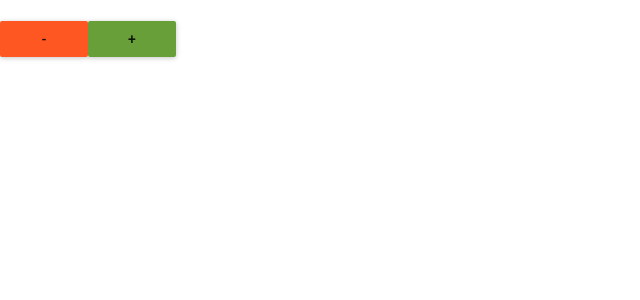
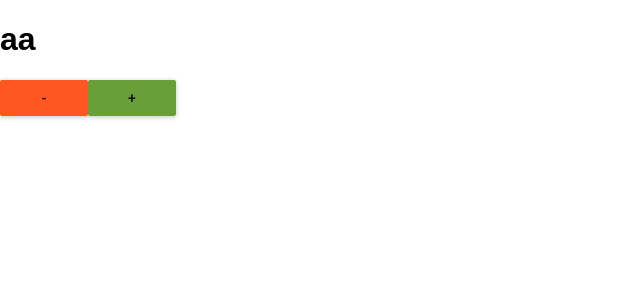
Before and after one commit to madzia89/reduxone, a React (Create React App) app: page / in a window 1280 px wide. Shown: the top 300 px of the page, without its empty margins (0-640 px from the left). Built offline with nearby package versions, Linux system fonts and the light colour scheme.

Commit message:
install and apply react-redux to index.js

```diff
--- a/package.json
+++ b/package.json
@@ -6,6 +6,7 @@
     "material-ui": "^0.20.1",
     "react": "^16.3.2",
     "react-dom": "^16.3.2",
+    "react-redux": "^5.0.7",
     "react-scripts": "1.1.4",
     "redux": "^4.0.0"
   },
--- a/src/App.js
+++ b/src/App.js
@@ -5,7 +5,7 @@ class App extends Component {
     render() {
         return (
             <div className="App">
-                <h1></h1>
+                <h1>aa</h1>
                 <Controls/>
 
             </div>
--- a/src/index.js
+++ b/src/index.js
@@ -4,8 +4,16 @@ import './index.css'
 import App from './App'
 import {store} from './store'
 import MuiThemeProvider from 'material-ui/styles/MuiThemeProvider'
+import {Provider} from 'react-redux'
 
 
 
 
-ReactDOM.render(<MuiThemeProvider><App /></MuiThemeProvider>, document.getElementById('root'))
+ReactDOM.render(
+    <Provider store = {store}>
+        <MuiThemeProvider>
+            <App />
+        </MuiThemeProvider>
+    </Provider>,
+    document.getElementById('root')
+)
--- a/src/store.js
+++ b/src/store.js
@@ -3,13 +3,13 @@ import counter, {inc, dec} from './state/counter'
 import todos, {add, del} from './state/todos'
 // import counter2, {inc as incCounter2, dec as decCounter2} from './state/counter2'
 
-const reducer = combineReducers({
+export const reducer = combineReducers({
     counter, //counter w tym miejscu mówi reducerowi że to jest stan counter
     todos,
     // counter2
 })
 
-const store = createStore(
+export const store = createStore(
     reducer,
     window.__REDUX_DEVTOOLS_EXTENSION__ && window.__REDUX_DEVTOOLS_EXTENSION__()
 )
```
Also changed, not shown: 1 other file (tests, documents, lock files or other folders).
